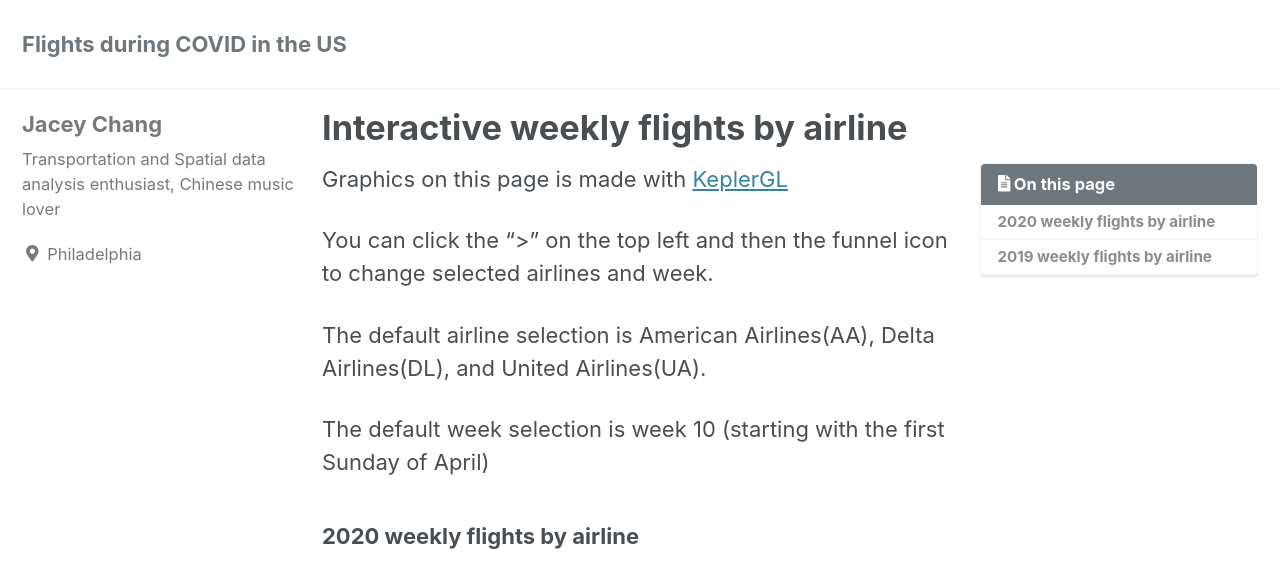
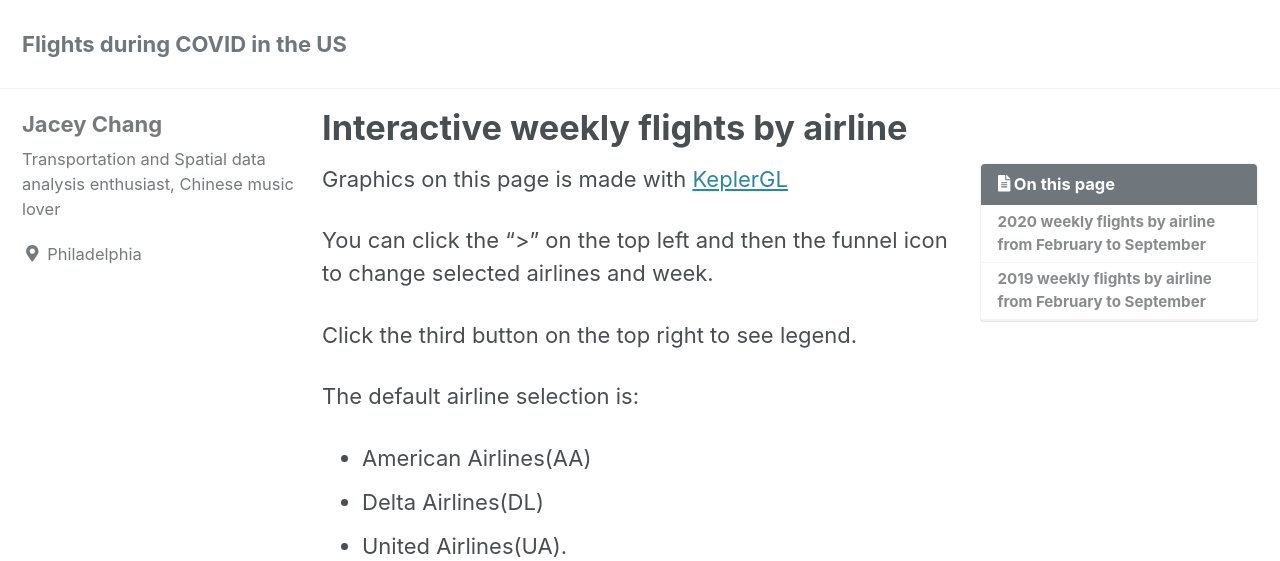
Before and after one commit to Jacey-Chang/usflight2020, a Jekyll site: the page built from _posts/2019-04-13-folium-charts.md, in a window 1280 px wide and 1400 px high. Shown: the top 561 px of the window. Built offline with Jekyll 4.4.1, drawn with Linux system fonts in a browser that asks for light colours; cached includes are drawn as plain includes; nearby versions of some CDN libraries; a script that is not in the unit is left out; some of the changed text lies outside the part shown; grey boxes are pictures that could not be loaded.

Commit message:
Update 2019-04-13-folium-charts.md
kepler

```diff
--- a/_posts/2019-04-13-folium-charts.md
+++ b/_posts/2019-04-13-folium-charts.md
@@ -16,14 +16,19 @@ Graphics on this page is made with [KeplerGL](https://github.com/keplergl/kepler
 
 You can click the ">" on the top left and then the funnel icon to change selected airlines and week.
 
-The default airline selection is American Airlines(AA), Delta Airlines(DL), and United Airlines(UA).
+Click the third button on the top right to see legend.
 
-The default week selection is week 10 (starting with the first Sunday of April)
+The default airline selection is:
+- American Airlines(AA)
+- Delta Airlines(DL)
+- United Airlines(UA).
 
-### 2020 weekly flights by airline
+The default week selection is week 10 (beginning with the first Sunday of April)
+
+### 2020 weekly flights by airline from February to September
 
 <div id="2020byairline"></div>
 
-### 2019 weekly flights by airline
+### 2019 weekly flights by airline from February to September
 
 <div id="2019byairline"></div>
```
Also changed, not shown: other parts of _posts/2019-04-13-folium-charts.md (+1 -1 lines).
